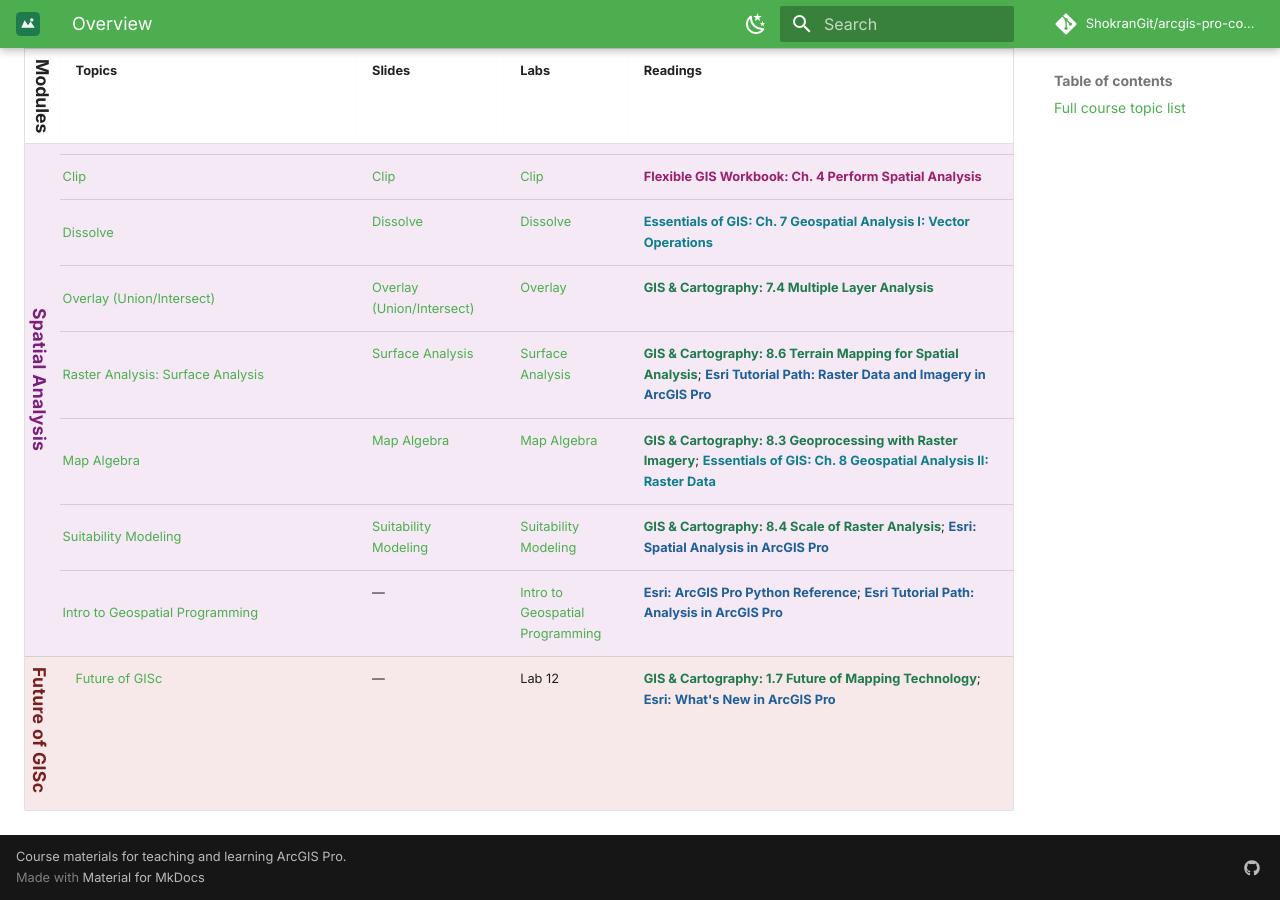
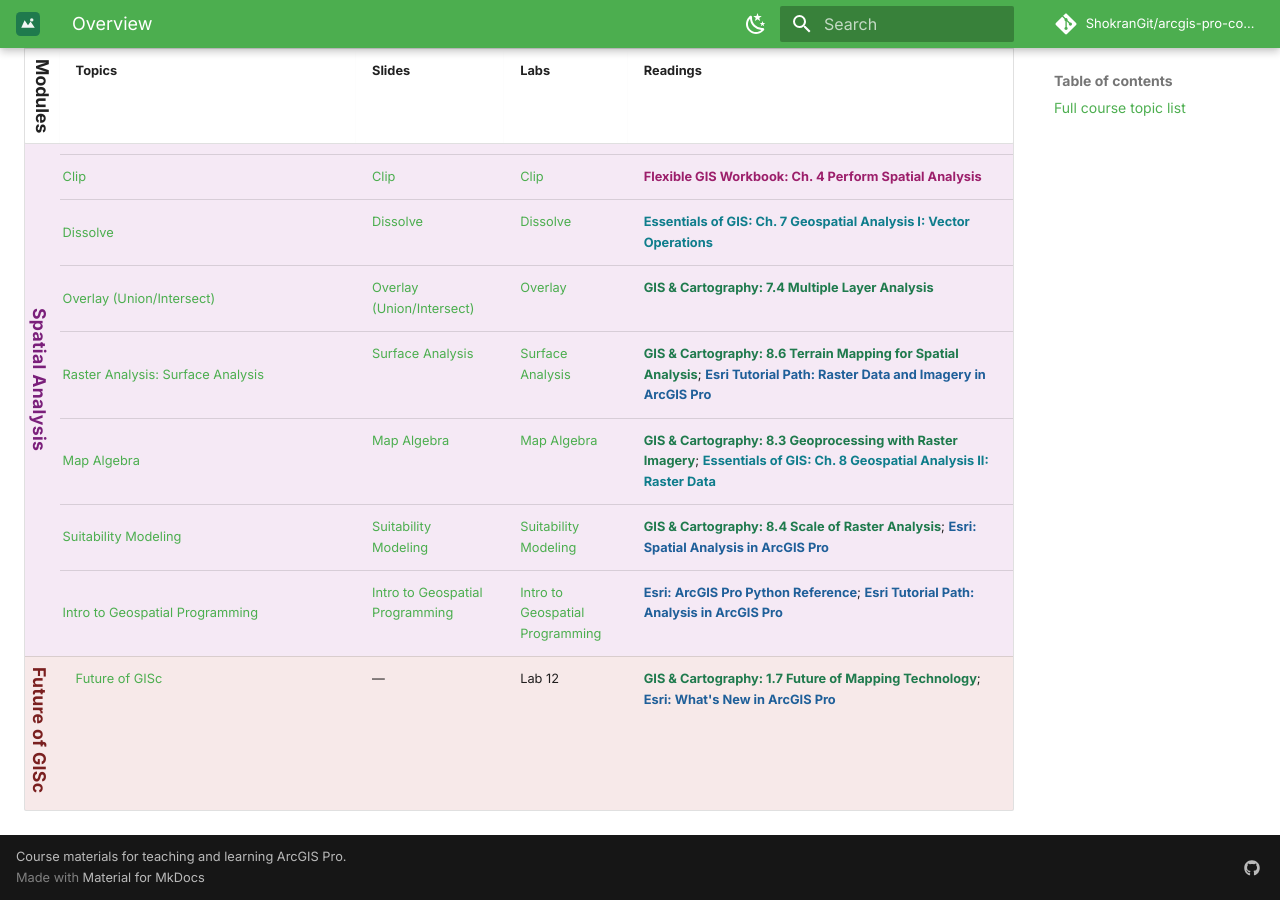
Before and after one commit to ShokranGit/arcgis-pro-course, an MkDocs documentation site: the page built from docs/lessons/index.md, in a window 1280 px wide and 900 px high, scrolled down 1845 px. Built offline with MkDocs 1.6.1 and Material for MkDocs 9.7.7, drawn with Linux system fonts in a browser that asks for light colours; comment, search, counter and statistics services are not loaded.

Commit message:
Link ArcGIS Pro UI Tour slides in lessons table

```diff
--- a/docs/lessons/index.md
+++ b/docs/lessons/index.md
@@ -37,7 +37,7 @@ A date-free, college-agnostic view of every topic in the course. This list isn't
 | <span id="surface-analysis" class="module-badge module-spatial">Spatial Analysis</span> | [Raster Analysis: Surface Analysis](06-raster-analysis.md) | [Surface Analysis](../slides/raster-data-analysis.md) | [Surface Analysis](../labs/surface-analysis/) | [GIS & Cartography: 8.6 Terrain Mapping for Spatial Analysis](https://slcc.pressbooks.pub/maps/chapter/8-6/){: .src-cartography}; [Esri Tutorial Path: Raster Data and Imagery in ArcGIS Pro](https://learn.arcgis.com/en/paths/using-raster-data-and-imagery-in-arcgis-pro/){: .src-esri} |
 | <span id="map-algebra" class="module-badge module-spatial">Spatial Analysis</span> | [Map Algebra](06-raster-analysis.md) | [Map Algebra](../slides/raster-data-analysis.md) | [Map Algebra](../labs/map-algebra/) | [GIS & Cartography: 8.3 Geoprocessing with Raster Imagery](https://slcc.pressbooks.pub/maps/chapter/8-3/){: .src-cartography}; [Essentials of GIS: Ch. 8 Geospatial Analysis II: Raster Data](https://saylordotorg.github.io/text_essentials-of-geographic-information-systems/s12-geospatial-analysis-ii-raster-.html){: .src-essentials} |
 | <span id="suitability-modeling" class="module-badge module-spatial">Spatial Analysis</span> | [Suitability Modeling](06-raster-analysis.md) | [Suitability Modeling](../slides/raster-data-analysis.md) | [Suitability Modeling](../labs/suitability-modeling/) | [GIS & Cartography: 8.4 Scale of Raster Analysis](https://slcc.pressbooks.pub/maps/chapter/8-4/){: .src-cartography}; [Esri: Spatial Analysis in ArcGIS Pro](https://doc.esri.com/en/arcgis-pro/latest/help/analysis/introduction/spatial-analysis-in-arcgis-pro.html){: .src-esri} |
-| <span class="module-badge module-spatial" id="intro-to-geospatial-programming">Spatial Analysis</span> | [Intro to Geospatial Programming](08-geospatial-programming.md) | — | [Intro to Geospatial Programming](../labs/intro-to-geospatial-programming/) | [Esri: ArcGIS Pro Python Reference](https://doc.esri.com/en/arcgis-pro/latest/arcpy/main/arcgis-pro-arcpy-reference.html){: .src-esri}; [Esri Tutorial Path: Analysis in ArcGIS Pro](https://learn.arcgis.com/en/paths/analysis-in-arcgis-pro/){: .src-esri} |
+| <span class="module-badge module-spatial" id="intro-to-geospatial-programming">Spatial Analysis</span> | [Intro to Geospatial Programming](08-geospatial-programming.md) | [Intro to Geospatial Programming](../slides/arcgis-pro-ui-tour.md) | [Intro to Geospatial Programming](../labs/intro-to-geospatial-programming/) | [Esri: ArcGIS Pro Python Reference](https://doc.esri.com/en/arcgis-pro/latest/arcpy/main/arcgis-pro-arcpy-reference.html){: .src-esri}; [Esri Tutorial Path: Analysis in ArcGIS Pro](https://learn.arcgis.com/en/paths/analysis-in-arcgis-pro/){: .src-esri} |
 | <span class="module-badge module-ethics">Future of GISc</span> | [Future of GISc](09-future-of-gisc.md) | — | Lab 12 | [GIS & Cartography: 1.7 Future of Mapping Technology](https://slcc.pressbooks.pub/maps/chapter/1-7/){: .src-cartography}; [Esri: What's New in ArcGIS Pro](https://doc.esri.com/en/arcgis-pro/latest/get-started/whats-new-in-arcgis-pro.html){: .src-esri} |
 
 </div>
```
